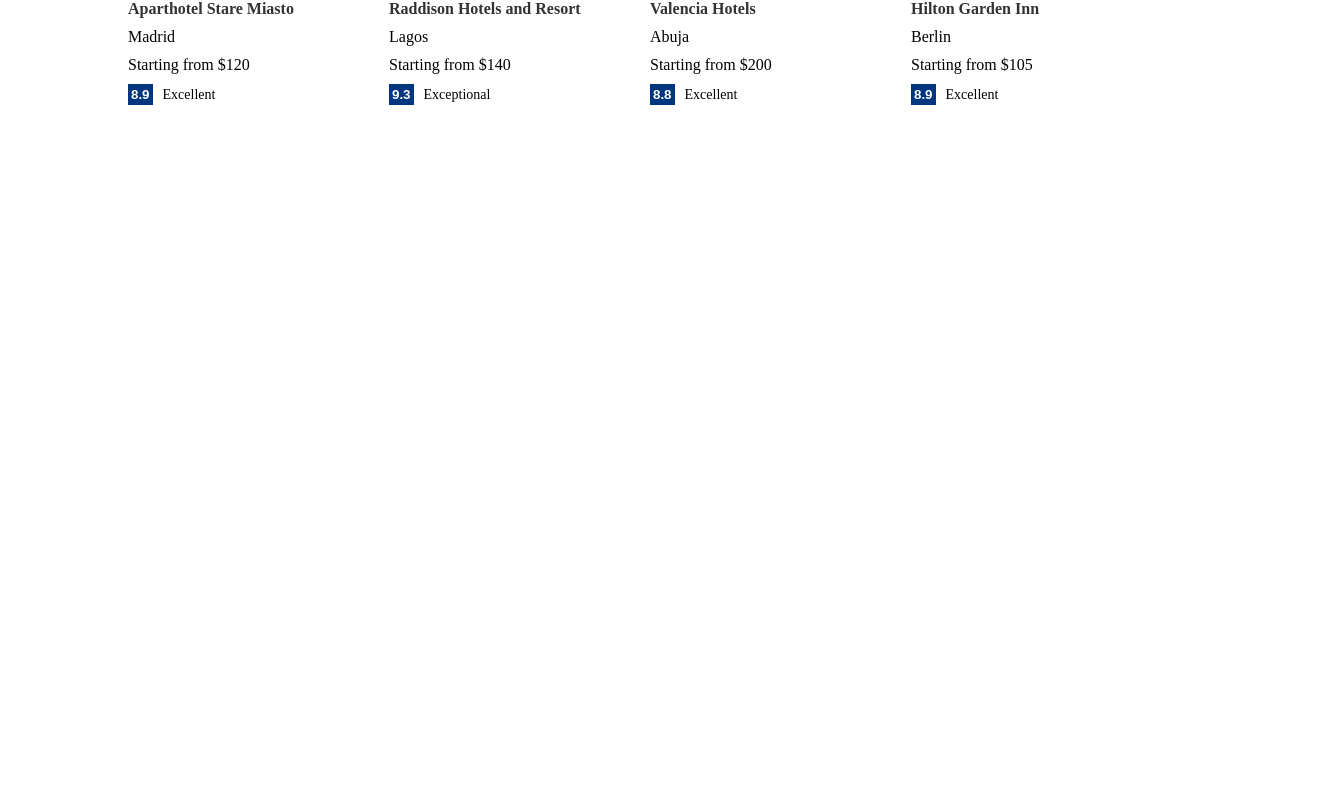
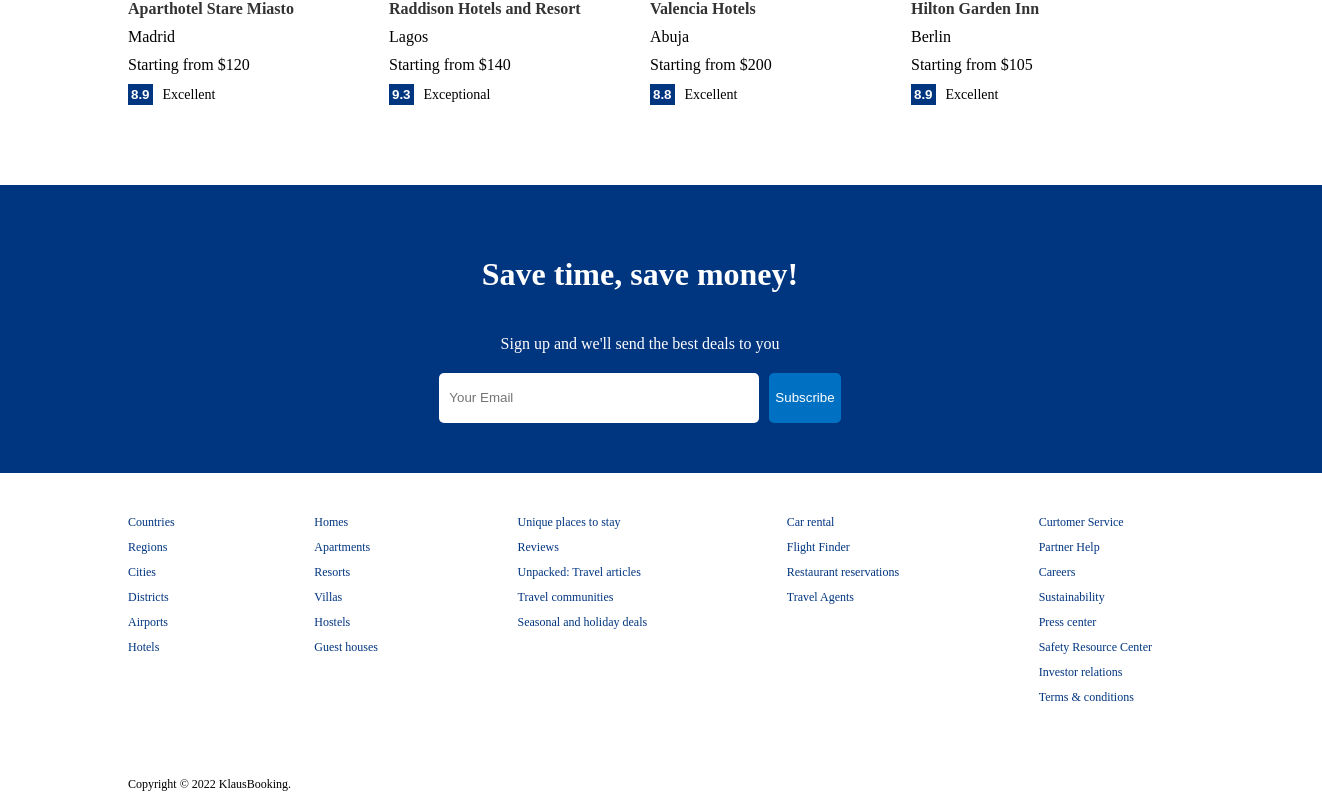
Before and after one commit to klaus139/booking-app, a React (Create React App) app in the folder client/: page / in a window 1280 px wide. Shown: the part 1406-2206 px from the top of the page, 1322 px wide, since content can reach past the window. Before the commit the page ends 1519 px from the top, so only its background shows below. Built offline with nearby package versions, Linux system fonts and the light colour scheme.

Commit message:
working on search component

```diff
--- a/client/public/index.html
+++ b/client/public/index.html
@@ -13,7 +13,7 @@
 
     <link rel="manifest" href="%PUBLIC_URL%/manifest.json" />
 
-    <title>React App</title>
+    <title>Klaus booking</title>
   </head>
   <body>
     <noscript>You need to enable JavaScript to run this app.</noscript>
--- /dev/null
+++ b/client/src/components/footer/Footer.jsx
@@ -0,0 +1,52 @@
+import "./footer.css";
+
+const Footer = () => {
+  return (
+    <div className="footer">
+      <div className="fLists">
+        <ul className="fList">
+          <li className="fListItem">Countries</li>
+          <li className="fListItem">Regions</li>
+          <li className="fListItem">Cities</li>
+          <li className="fListItem">Districts</li>
+          <li className="fListItem">Airports</li>
+          <li className="fListItem">Hotels</li>
+        </ul>
+        <ul className="fList">
+          <li className="fListItem">Homes </li>
+          <li className="fListItem">Apartments </li>
+          <li className="fListItem">Resorts </li>
+          <li className="fListItem">Villas</li>
+          <li className="fListItem">Hostels</li>
+          <li className="fListItem">Guest houses</li>
+        </ul>
+        <ul className="fList">
+          <li className="fListItem">Unique places to stay </li>
+          <li className="fListItem">Reviews</li>
+          <li className="fListItem">Unpacked: Travel articles </li>
+          <li className="fListItem">Travel communities </li>
+          <li className="fListItem">Seasonal and holiday deals </li>
+        </ul>
+        <ul className="fList">
+          <li className="fListItem">Car rental </li>
+          <li className="fListItem">Flight Finder</li>
+          <li className="fListItem">Restaurant reservations </li>
+          <li className="fListItem">Travel Agents </li>
+        </ul>
+        <ul className="fList">
+          <li className="fListItem">Curtomer Service</li>
+          <li className="fListItem">Partner Help</li>
+          <li className="fListItem">Careers</li>
+          <li className="fListItem">Sustainability</li>
+          <li className="fListItem">Press center</li>
+          <li className="fListItem">Safety Resource Center</li>
+          <li className="fListItem">Investor relations</li>
+          <li className="fListItem">Terms & conditions</li>
+        </ul>
+      </div>
+      <div className="fText">Copyright © 2022 KlausBooking.</div>
+    </div>
+  );
+};
+
+export default Footer;
--- /dev/null
+++ b/client/src/components/footer/footer.css
@@ -0,0 +1,23 @@
+.footer{
+    width: 100%;
+    width: 1024px;
+    font-size: 12px;
+  }
+
+  .fLists{
+    width: 100%;
+    display: flex;
+    justify-content: space-between;
+    margin-bottom: 50px;
+  }
+
+  .fList{
+    list-style: none;
+    padding: 0;
+  }
+
+  .fListItem{
+    margin-bottom: 10px;
+    color: #003580;
+    cursor: pointer;
+  }
--- /dev/null
+++ b/client/src/components/mailList/MailList.jsx
@@ -0,0 +1,16 @@
+import "./mailList.css"
+
+const MailList = () => {
+  return (
+    <div className="mail">
+      <h1 className="mailTitle">Save time, save money!</h1>
+      <span className="mailDesc">Sign up and we'll send the best deals to you</span>
+      <div className="mailInputContainer">
+        <input type="text" placeholder="Your Email" />
+        <button>Subscribe</button>
+      </div>
+    </div>
+  )
+}
+
+export default MailList
--- /dev/null
+++ b/client/src/components/mailList/mailList.css
@@ -0,0 +1,30 @@
+.mail{
+    width: 100%;
+    margin-top: 50px;
+    background-color: #003580;
+    color: white;
+    display: flex;
+    flex-direction: column;
+    align-items: center;
+    gap: 20px;
+    padding: 50px;
+  }
+
+  .mailInputContainer>input{
+    width: 300px;
+    height: 30px;
+    padding: 10px;
+    border: none;
+    margin-right: 10px;
+    border-radius: 5px;
+  }
+
+  .mailInputContainer>button{
+    height: 50px;
+    background-color: #0071c2;
+    color: white;
+    font-weight: 500;
+    border: none;
+    border-radius: 5px;
+    cursor: pointer;
+  }
--- a/client/src/pages/home/Home.jsx
+++ b/client/src/pages/home/Home.jsx
@@ -4,6 +4,8 @@
 import Featured from '../../components/featured/Featured';
 import PropertyList from '../../components/propertyList/PropertyList';
 import FeaturedProperties from '../../components/featuredProperties/FeaturedProperties';
+import MailList from '../../components/mailList/MailList';
+import Footer from '../../components/footer/Footer';
 const Home = () => {
   return (
     <div>
@@ -15,6 +17,8 @@
           <PropertyList />
           <h1 className="homeTitle">Homes guests love</h1>
           <FeaturedProperties />
+          <MailList />
+          <Footer />
         </div>
     </div>
 
--- a/client/src/pages/list/List.jsx
+++ b/client/src/pages/list/List.jsx
@@ -1,11 +1,73 @@
-import React from 'react'
-import Header from '../../components/header/Header'
-import Navbar from '../../components/navbar/Navbar'
+import React, {useState} from "react";
+import { useLocation } from "react-router-dom";
+import { format } from "date-fns";
+
+import "./list.css";
+import Header from "../../components/header/Header";
+import Navbar from "../../components/navbar/Navbar";
+import { DateRange } from "react-date-range";
 
 const List = () => {
+  const location = useLocation();
+  const [destination, setDestination] = useState(location.state.destination);
+  const [date, setDate] = useState(location.state.date);
+  const [options, setOptions] = useState(location.state.options);
+  const [openDate , setOpenDate] = useState(false);
+
+
   return (
-    <div> <Navbar /> <Header type="list"/></div>
-  )
-}
+    <div>
+      <Navbar />
+      <Header type="list" />
+      <div className="listContainer">
+        <div className="listWrapper">
+          <div className="listSearch">
+            <h1 className="lsTitle">search</h1>
+            <div className="lsItem">
+              <label>Destination</label>
+              <input type='text' placeholder={destination}/>
+            </div>
+            <div className="lsItem">
+              <label>Check-in Date</label>
+              <span onClick={()=>setOpenDate(!openDate)} className="lsDate">{`${format(date[0].startDate, "MM/dd/yyyy")} to ${format(
+                    date[0].endDate,
+                    "MM/dd/yyyy"
+                  )}`}</span>
+                  {openDate && (
+                  <DateRange onChange={(item)=> setDate([item.selection])}
+                  minDate={new Date()}
+                  ranges={date} />
+                  )}
+            </div>
+            <div className="lsItem">
+              <label>Options</label>
+              <div className='lsOptionItem'>
+                <span className="lsOptionText">Min price <small>per night</small></span>
+                <input className='lsOptionInput' type='number' />
+              </div>
+              <div className='lsOptionItem'>
+                <span className="lsOptionText">Max price <small>per night</small></span>
+                <input className='lsOptionInput' type='number' />
+              </div>
+              <div className='lsOptionItem'>
+                <span className="lsOptionText">Adult </span>
+                <input className='lsOptionInput' type='number' placeholder={options.adult}/>
+              </div>
+              <div className='lsOptionItem'>
+                <span className="lsOptionText">Children</span>
+                <input className='lsOptionInput' type='number' placeholder={options.children}/>
+              </div>
+              <div className='lsOptionItem'>
+                <span className="lsOptionText">Room</span>
+                <input className='lsOptionInput' type='number' placeholder={options.room}/>
+              </div>
+            </div>
+          </div>
+          <div className="listResult"></div>
+        </div>
+      </div>
+    </div>
+  );
+};
 
-export default List
+export default List;
--- /dev/null
+++ b/client/src/pages/list/list.css
@@ -0,0 +1,87 @@
+.listContainer {
+    display: flex;
+    justify-content: center;
+    margin-top: 20px;
+  }
+
+  .listWrapper {
+    width: 100%;
+    max-width: 1024px;
+    display: flex;
+    gap: 20px;
+  }
+
+  .listSearch {
+    flex: 1;
+    background-color: #febb02;
+    padding: 10px;
+    border-radius: 10px;
+    position: sticky;
+    top: 10px;
+    height: max-content;
+  }
+
+  .lsTitle{
+    font-size: 20px;
+    color: #555;
+    margin-bottom: 10px;
+  }
+
+  .lsItem{
+    display: flex;
+    flex-direction: column;
+    gap: 5px;
+    margin-bottom: 10px;
+  }
+
+  .lsItem>label{
+    font-size: 12px;
+  }
+  .lsDate{
+    font-size: 12px;
+    color: #555;
+  }
+
+  .lsItem>input{
+    height: 30px;
+    border: none;
+    padding: 5px;
+  }
+  .lsItem>span{
+    height: 30px;
+    padding: 5px;
+    background-color: white;
+    display: flex;
+    align-items: center;
+    cursor: pointer;
+  }
+
+  .lsOptions{
+    padding: 10px;
+  }
+
+  .lsOptionItem{
+    display: flex;
+    justify-content: space-between;
+    margin-bottom: 10px;
+    color: #555;
+    font-size: 12px;
+  }
+
+  .lsOptionInput{
+    width: 50px;
+  }
+
+  .listSearch>button{
+    padding: 10px;
+    background-color: #0071c2;
+    color: white;
+    border: none;
+    width: 100%;
+    font-weight: 500;
+    cursor: pointer;
+  }
+
+  .listResult {
+    flex: 3;
+  }
```
